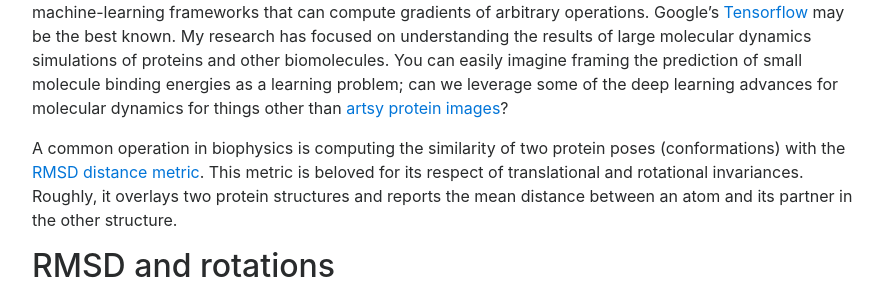
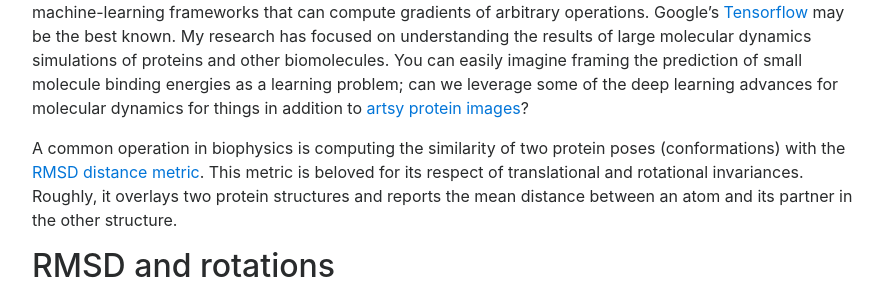
Before and after one commit to mpharrigan/mpharrigan.github.io, a Jekyll site: the page built from 2017/tensorflow-rmsd.md, in a window 1280 px wide and 900 px high, scrolled down 405 px. Shown: the part 258-549 px from the top of the window, without its empty margins (53-936 px from the left). Built offline with Jekyll 4.4.1, drawn with Linux system fonts in a browser that asks for light colours.

Commit message:
Phrase things nicer to muneeb

```diff
--- a/2017/tensorflow-rmsd.md
+++ b/2017/tensorflow-rmsd.md
@@ -25,7 +25,7 @@ be the best known. My research has focused on understanding the results of large
 molecular dynamics simulations of proteins and other biomolecules.
 You can easily imagine framing the prediction of small molecule binding energies as
 a learning problem; can we leverage some of the deep learning advances for
-molecular dynamics for things other than [artsy protein images](https://twitter.com/mmsltn/status/759590171427745792)?
+molecular dynamics for things in addition to [artsy protein images](https://twitter.com/mmsltn/status/759590171427745792)?
 
 A common operation in biophysics is computing the similarity of two protein
 poses (conformations) with the [RMSD distance metric](https://en.wikipedia.org/wiki/Root-mean-square_deviation_of_atomic_positions).
```
